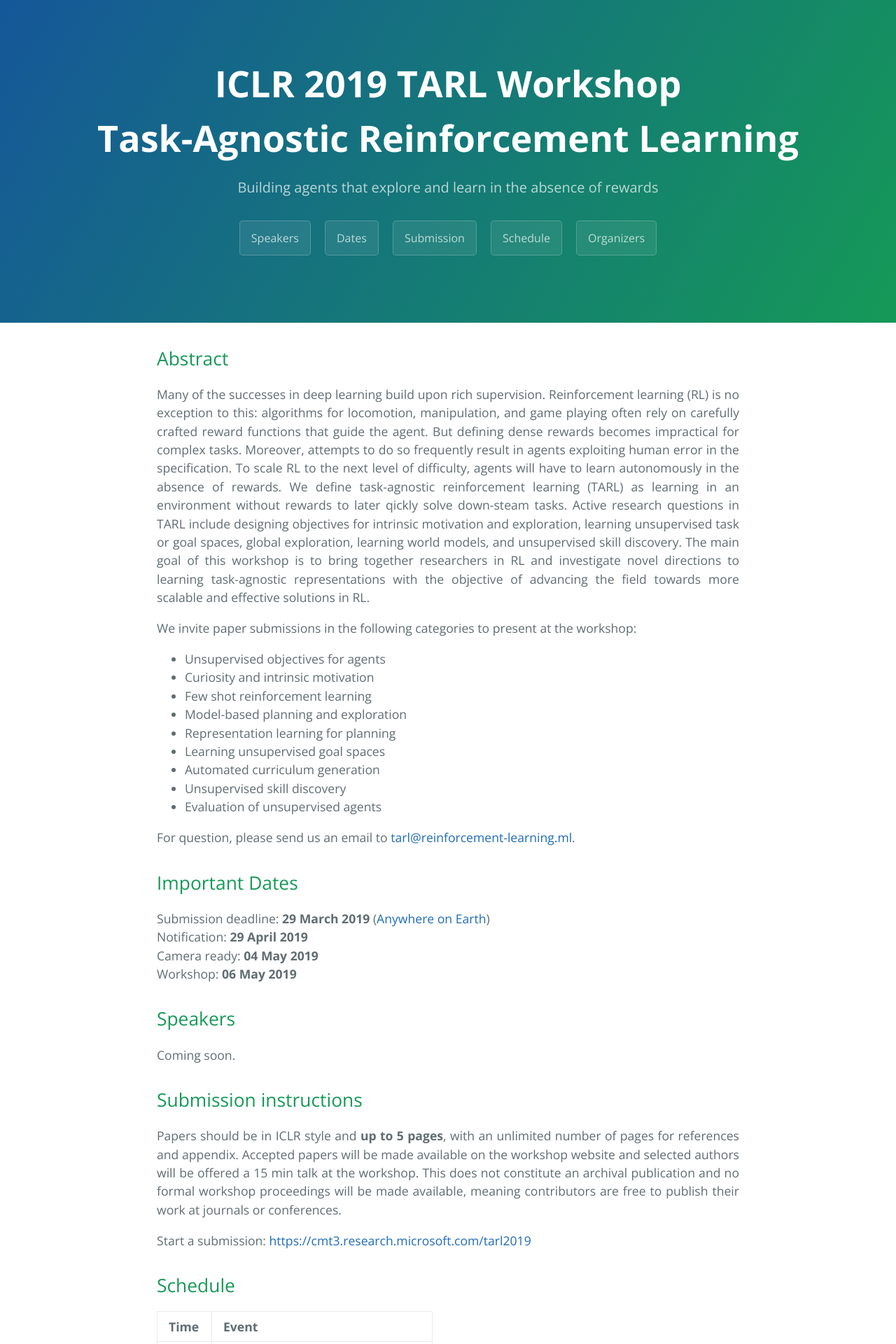
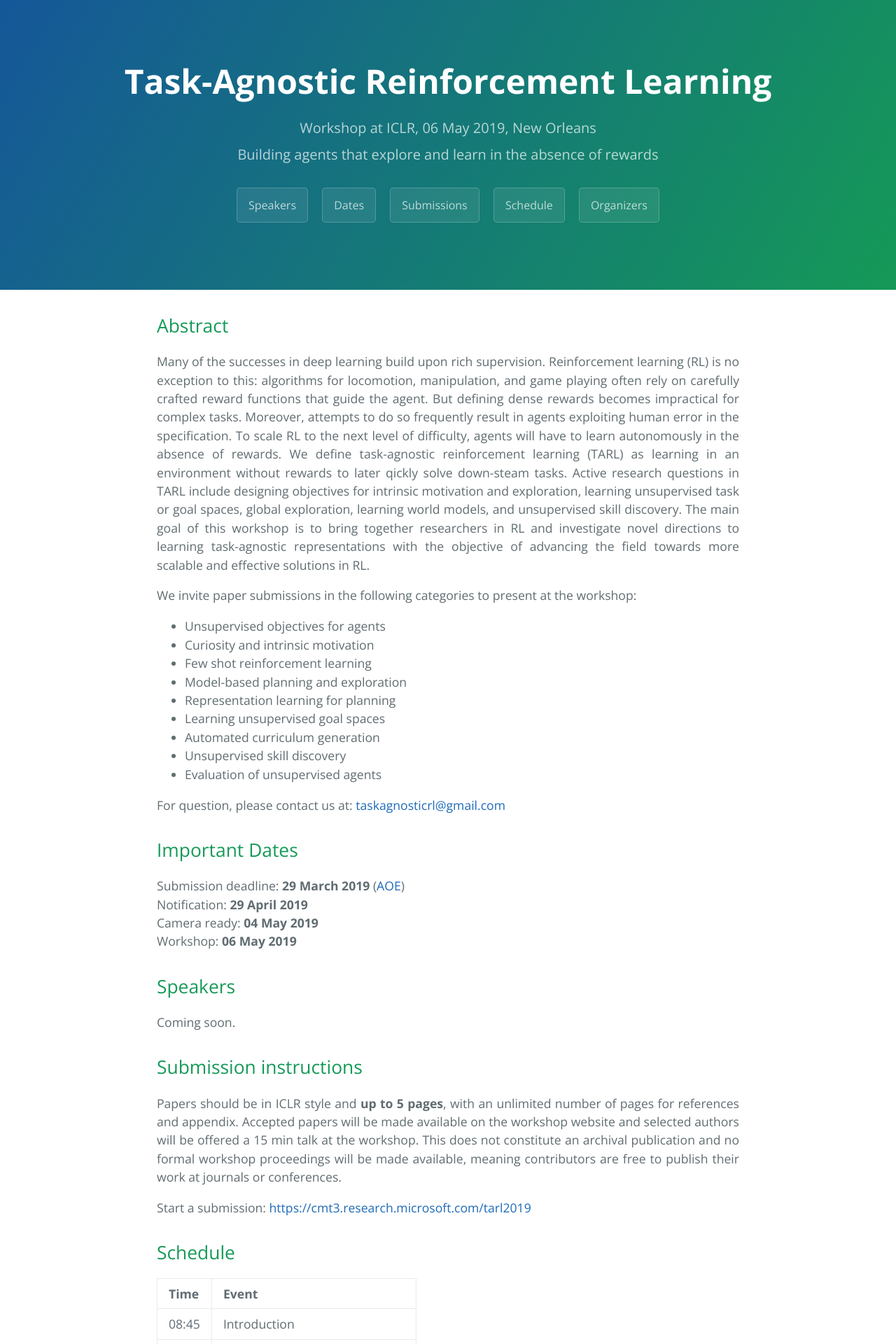
Before and after one commit to tarl2019/tarl2019.github.io, a Jekyll site: the page built from index.md, in a window 1280 px wide. Shown: the top 1920 px of the page at 70% size. Built offline with Jekyll 4.4.1, drawn with Linux system fonts in a browser that asks for light colours; some of the changed text lies outside the part shown.

Commit message:
Update title and email.

```diff
--- a/_config.yml
+++ b/_config.yml
@@ -1,8 +1,11 @@
-title: 'ICLR 2019 TARL Workshop <br>Task-Agnostic Reinforcement Learning'
-description: 'Building agents that explore and learn in the absence of rewards'
+intro:
+title: Task-Agnostic Reinforcement Learning
+description:
+- Workshop at ICLR, 06 May 2019, New Orleans
+- Building agents that explore and learn in the absence of rewards
 buttons:
   Speakers: '#speakers'
   Dates: '#important-dates'
-  Submission: '#submission-instructions'
+  Submissions: '#submission-instructions'
   Schedule: '#schedule'
   Organizers: '#organizers'
--- a/_layouts/default.html
+++ b/_layouts/default.html
@@ -10,7 +10,11 @@
   <body>
     <section class="page-header">
       <h1 class="project-name">{{ site.title }}</h1>
-      <h2 class="project-tagline">{{ site.description }}</h2>
+      <h2 class="project-tagline">
+      {%- for line in site.description -%}
+      <span>{{ line }}</span><br>
+      {%- endfor -%}
+      </h2>
       {% for link in site.buttons %}
         <a href="{{ link[1] }}" class="btn">{{ link[0] }}</a>
       {% endfor %}
--- a/_sass/jekyll-theme-cayman.scss
+++ b/_sass/jekyll-theme-cayman.scss
@@ -111,20 +111,20 @@ a {
   margin-bottom: 0.1rem;
 
   @include large {
-    font-size: 3.25rem;
+    font-size: 3rem;
   }
 
   @include medium {
-    font-size: 2.25rem;
+    font-size: 2rem;
   }
 
   @include small {
-    font-size: 1.75rem;
+    font-size: 1.5rem;
   }
 }
 
 .project-tagline {
-  margin-bottom: 2rem;
+  margin: 1rem 0 1.5rem;
   font-weight: normal;
   opacity: 0.7;
 
@@ -138,6 +138,11 @@ a {
 
   @include small {
     font-size: 1rem;
+  }
+
+  & > span {
+    display: inline-block;
+    margin-bottom: .5rem;
   }
 }
 
--- a/index.md
+++ b/index.md
@@ -34,12 +34,12 @@ workshop:
 - Unsupervised skill discovery
 - Evaluation of unsupervised agents
 
-For question, please send us an email to
-[tarl@reinforcement-learning.ml](mailto:tarl@reinforcement-learning.ml).
+For question, please contact us at:
+[taskagnosticrl@gmail.com](mailto:taskagnosticrl@gmail.com)
 
 ## Important Dates
 
-Submission deadline: **29 March 2019** ([Anywhere on Earth][aoe]) <br>
+Submission deadline: **29 March 2019** ([AOE][aoe]) <br>
 Notification: **29 April 2019** <br>
 Camera ready: **04 May 2019** <br>
 Workshop: **06 May 2019**
@@ -59,16 +59,18 @@ workshop. This does not constitute an archival publication and no formal
 workshop proceedings will be made available, meaning contributors are free to
 publish their work at journals or conferences.
 
-Start a submission: [https://cmt3.research.microsoft.com/tarl2019](https://cmt3.research.microsoft.com/tarl2019)
+<p style="text-align: left">
+Start a submission: <a href="https://cmt3.research.microsoft.com/tarl2019">https://cmt3.research.microsoft.com/tarl2019</a>
+</p>
 
 ## Schedule
 
 | Time | Event |
 | ---- | ----- |
-| 08:45 | Introduction and opening remarks |
+| 08:45 | Introduction |
 | 09:00 | **Invited Talk 1** – TBD |
 | 09:30 | **Invited Talk 2** – TBD |
-| 10:00 | Poster Session 1 + Coffee Break |
+| 10:00 | Poster Session 1 *+ Coffee Break* |
 | 11:00 | **Contributed Talk 1** – TBD |
 | 11:20 | **Contributed Talk 2** – TBD |
 | 11:40 | **Contributed Talk 3** – TBD |
@@ -77,13 +79,16 @@ Start a submission: [https://cmt3.research.microsoft.com/tarl2019](https://cmt3.
 | 14:00 | **Contributed Talk 4** – TBD |
 | 14:20 | **Contributed Talk 5** – TBD |
 | 14:20 | **Contributed Talk 6** – TBD |
-| 15:00 | Poster Session 2 + Coffee Break |
+| 15:00 | Poster Session 2 *+ Coffee Break* |
 | 16:00 | **Invited Talk 4** – TBD |
 | 16:00 | **Invited Talk 5** – TBD |
 | 17:00 | Panel discussion |
 | 18:00 | End |
 
 ## Organizers
+
+For question, please contact us at:
+[taskagnosticrl@gmail.com](mailto:taskagnosticrl@gmail.com)
 
 <div class="organizers">
 {%- for organizer in site.data.organizers -%}
```
